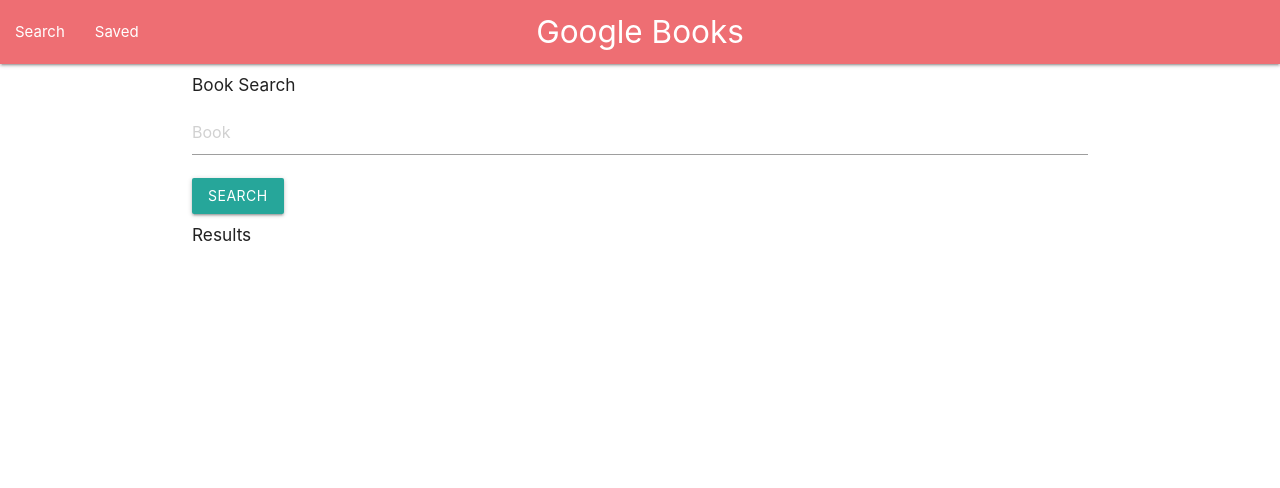
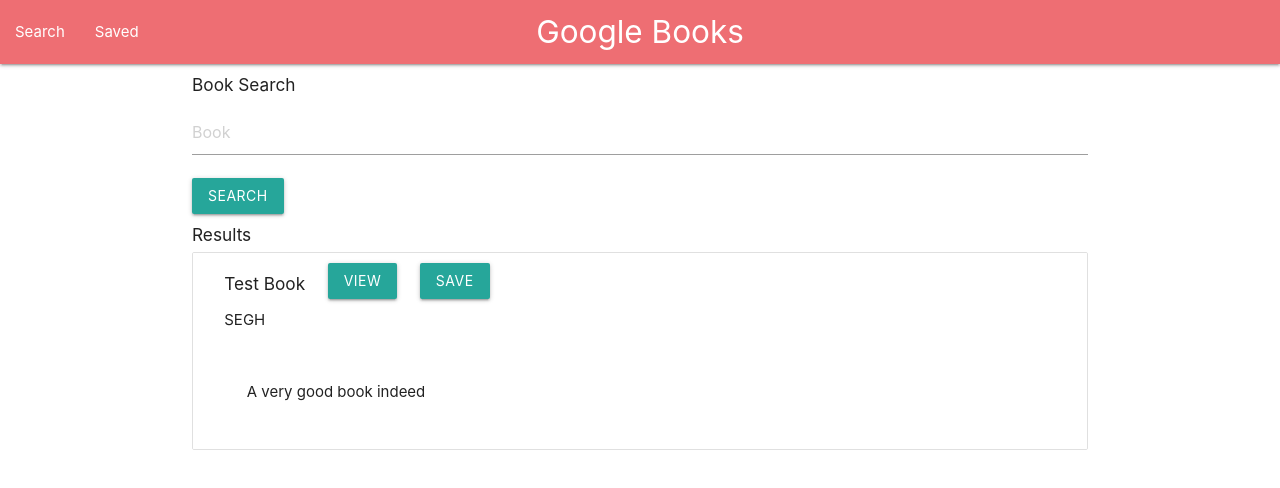
Before and after one commit to SEGH/bookSearch, a React (Create React App) app in the folder client/: page / in a window 1280 px wide. Shown: the top 488 px of the page. Built offline with nearby package versions, Linux system fonts and the light colour scheme.

Commit message:
Added ResultItem component, book state, map function

```diff
--- /dev/null
+++ b/client/src/components/ResultItem.js
@@ -0,0 +1,21 @@
+import React from "react";
+import "materialize-css";
+import { CollectionItem, Button, Row, Col } from "react-materialize";
+
+export default function ResultItem(props) {
+    return (
+        <CollectionItem>
+
+            <Row>
+                <Col><h6>{props.title}</h6><p>{props.authors}</p></Col>
+                <Col><Button>View</Button></Col>
+                <Col><Button>Save</Button></Col>
+            </Row>
+            <Row>
+                <Col><img src={props.image}></img></Col>
+                <Col><p>{props.description}</p></Col>
+            </Row>
+
+        </CollectionItem>
+    );
+}
--- a/client/src/components/Results.js
+++ b/client/src/components/Results.js
@@ -1,11 +1,15 @@
 import React from "react";
 import "materialize-css";
-import { Collection, CollectionItem } from "react-materialize";
+import { Collection, CollectionItem, Button } from "react-materialize";
+import ResultItem from "./ResultItem";
 
-export default function Results() {
+export default function Results(props) {
     return (
         <section>
             <h6>Results</h6>
+            <Collection>
+                {props.books.map(book => <ResultItem title={book.title} authors={book.authors} image={book.image} description={book.description} />)}
+            </Collection>
         </section>
     );
 }
--- a/client/src/components/pages/Search.js
+++ b/client/src/components/pages/Search.js
@@ -1,12 +1,22 @@
-import React from "react";
+import React, { useState } from "react";
 import Searchbar from "../Searchbar";
 import Results from "../Results";
 
 export default function Search() {
+    const [books, setBooks] = useState([
+        {
+            title: "Test Book",
+            authors: "SEGH",
+            description: "A very good book indeed",
+            image: "",
+            link: ""
+        }
+    ]);
+
     return (
         <main className="container">
             <Searchbar />
-            <Results />
+            <Results books={books} />
         </main>
     );
 }
```
